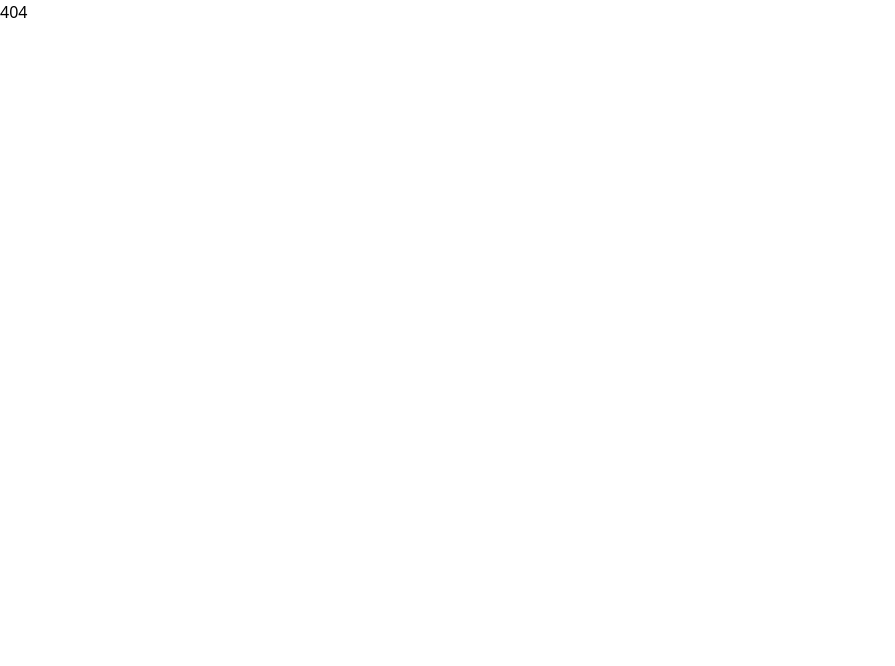
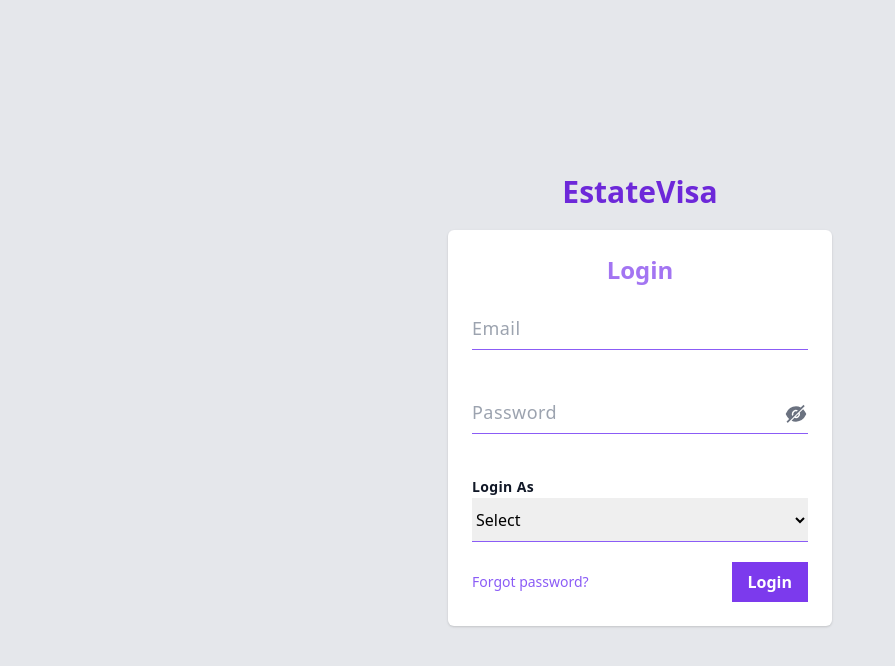
Before and after one commit to Jimlah/estatevisa-app, a React (Create React App) app: page /auth/login in a window 1280 px wide. Shown: the top 666 px of the page, without its empty margins (0-895 px from the left). Built offline with nearby package versions, Linux system fonts and the light colour scheme.

Commit message:
Created the Authentication page

```diff
--- a/src/App.css
+++ b/src/App.css
@@ -608,17 +608,6 @@ video {
   --tw-ring-offset-shadow: 0 0 #0000;
   --tw-ring-shadow: 0 0 #0000;
   --tw-shadow: 0 0 #0000;
-  --tw-ring-inset: var(--tw-empty,/*!*/ /*!*/);
-  --tw-ring-offset-width: 0px;
-  --tw-ring-offset-color: #fff;
-  --tw-ring-color: rgba(59, 130, 246, 0.5);
-  --tw-ring-offset-shadow: 0 0 #0000;
-  --tw-ring-shadow: 0 0 #0000;
-  --tw-shadow: 0 0 #0000;
-}
-
-.pointer-events-none {
-  pointer-events: none;
 }
 
 .fixed {
@@ -650,33 +639,20 @@ video {
   right: 0px;
 }
 
-.-top-0\.5 {
-  top: -0.125rem;
-}
-
-.top-1\/4 {
-  top: 25%;
-}
-
-.-top-0 {
-  top: 0px;
+.bottom-0 {
+  bottom: 0px;
 }
 
 .z-40 {
   z-index: 40;
 }
 
-.z-30 {
-  z-index: 30;
-}
-
 .col-span-full {
   grid-column: 1 / -1;
 }
 
-.my-3 {
-  margin-top: 0.75rem;
-  margin-bottom: 0.75rem;
+.m-5 {
+  margin: 1.25rem;
 }
 
 .my-5 {
@@ -684,8 +660,21 @@ video {
   margin-bottom: 1.25rem;
 }
 
-.mr-2 {
-  margin-right: 0.5rem;
+.mx-5 {
+  margin-left: 1.25rem;
+  margin-right: 1.25rem;
+}
+
+.-mt-5 {
+  margin-top: -1.25rem;
+}
+
+.mt-1 {
+  margin-top: 0.25rem;
+}
+
+.mt-3 {
+  margin-top: 0.75rem;
 }
 
 .mb-10 {
@@ -700,38 +689,26 @@ video {
   margin-bottom: 1.25rem;
 }
 
-.mt-1 {
-  margin-top: 0.25rem;
-}
-
-.mt-2 {
-  margin-top: 0.5rem;
-}
-
-.mt-3 {
-  margin-top: 0.75rem;
-}
-
-.-mt-2 {
-  margin-top: -0.5rem;
-}
-
-.-mt-5 {
-  margin-top: -1.25rem;
-}
-
 .mt-5 {
   margin-top: 1.25rem;
 }
 
+.mt-6 {
+  margin-top: 1.5rem;
+}
+
+.mt-7 {
+  margin-top: 1.75rem;
+}
+
+.mb-7 {
+  margin-bottom: 1.75rem;
+}
+
 .block {
   display: block;
 }
 
-.inline-block {
-  display: inline-block;
-}
-
 .flex {
   display: flex;
 }
@@ -748,14 +725,22 @@ video {
   height: 100vh;
 }
 
+.h-5 {
+  height: 1.25rem;
+}
+
+.h-4 {
+  height: 1rem;
+}
+
+.h-11 {
+  height: 2.75rem;
+}
+
 .h-6 {
   height: 1.5rem;
 }
 
-.h-4 {
-  height: 1rem;
-}
-
 .h-full {
   height: 100%;
 }
@@ -764,48 +749,36 @@ video {
   height: 2rem;
 }
 
-.h-5 {
-  height: 1.25rem;
-}
-
-.h-11 {
-  height: 2.75rem;
-}
-
-.h-1 {
-  height: 0.25rem;
-}
-
 .w-full {
   width: 100%;
 }
 
+.w-5 {
+  width: 1.25rem;
+}
+
+.w-48 {
+  width: 12rem;
+}
+
+.w-4 {
+  width: 1rem;
+}
+
+.w-32 {
+  width: 8rem;
+}
+
 .w-6 {
   width: 1.5rem;
 }
 
-.w-48 {
-  width: 12rem;
-}
-
-.w-4 {
-  width: 1rem;
-}
-
-.w-32 {
-  width: 8rem;
-}
-
 .w-64 {
   width: 16rem;
 }
 
 .w-8 {
   width: 2rem;
-}
-
-.w-5 {
-  width: 1.25rem;
 }
 
 .max-w-min {
@@ -813,12 +786,12 @@ video {
   max-width: min-content;
 }
 
+.max-w-sm {
+  max-width: 24rem;
+}
+
 .flex-1 {
   flex: 1 1 0%;
-}
-
-.flex-shrink-0 {
-  flex-shrink: 0;
 }
 
 .table-auto {
@@ -939,28 +912,16 @@ video {
   border-radius: 0.25rem;
 }
 
+.rounded-md {
+  border-radius: 0.375rem;
+}
+
 .border {
   border-width: 1px;
 }
 
 .border-b {
   border-bottom-width: 1px;
-}
-
-.border-t-0 {
-  border-top-width: 0px;
-}
-
-.border-l-0 {
-  border-left-width: 0px;
-}
-
-.border-r-0 {
-  border-right-width: 0px;
-}
-
-.border-none {
-  border-style: none;
 }
 
 .border-gray-700 {
@@ -968,6 +929,16 @@ video {
   border-color: rgba(55, 65, 81, var(--tw-border-opacity));
 }
 
+.border-red-500 {
+  --tw-border-opacity: 1;
+  border-color: rgba(239, 68, 68, var(--tw-border-opacity));
+}
+
+.border-purple-500 {
+  --tw-border-opacity: 1;
+  border-color: rgba(139, 92, 246, var(--tw-border-opacity));
+}
+
 .border-gray-200 {
   --tw-border-opacity: 1;
   border-color: rgba(229, 231, 235, var(--tw-border-opacity));
@@ -978,21 +949,6 @@ video {
   border-color: rgba(243, 244, 246, var(--tw-border-opacity));
 }
 
-.border-green-500 {
-  --tw-border-opacity: 1;
-  border-color: rgba(16, 185, 129, var(--tw-border-opacity));
-}
-
-.border-purple-500 {
-  --tw-border-opacity: 1;
-  border-color: rgba(139, 92, 246, var(--tw-border-opacity));
-}
-
-.border-red-500 {
-  --tw-border-opacity: 1;
-  border-color: rgba(239, 68, 68, var(--tw-border-opacity));
-}
-
 .bg-gray-100 {
   --tw-bg-opacity: 1;
   background-color: rgba(243, 244, 246, var(--tw-bg-opacity));
@@ -1003,43 +959,39 @@ video {
   background-color: rgba(255, 255, 255, var(--tw-bg-opacity));
 }
 
+.bg-gray-700 {
+  --tw-bg-opacity: 1;
+  background-color: rgba(55, 65, 81, var(--tw-bg-opacity));
+}
+
+.bg-gray-50 {
+  --tw-bg-opacity: 1;
+  background-color: rgba(249, 250, 251, var(--tw-bg-opacity));
+}
+
+.bg-gray-200 {
+  --tw-bg-opacity: 1;
+  background-color: rgba(229, 231, 235, var(--tw-bg-opacity));
+}
+
 .bg-gray-900 {
   --tw-bg-opacity: 1;
   background-color: rgba(17, 24, 39, var(--tw-bg-opacity));
 }
 
-.bg-gray-50 {
-  --tw-bg-opacity: 1;
-  background-color: rgba(249, 250, 251, var(--tw-bg-opacity));
-}
-
 .bg-gray-800 {
   --tw-bg-opacity: 1;
   background-color: rgba(31, 41, 55, var(--tw-bg-opacity));
 }
 
-.bg-gray-200 {
-  --tw-bg-opacity: 1;
-  background-color: rgba(229, 231, 235, var(--tw-bg-opacity));
-}
-
-.bg-gray-500 {
-  --tw-bg-opacity: 1;
-  background-color: rgba(107, 114, 128, var(--tw-bg-opacity));
-}
-
-.bg-gray-700 {
-  --tw-bg-opacity: 1;
-  background-color: rgba(55, 65, 81, var(--tw-bg-opacity));
-}
-
 .bg-purple-500 {
   --tw-bg-opacity: 1;
   background-color: rgba(139, 92, 246, var(--tw-bg-opacity));
 }
 
-.bg-transparent {
-  background-color: transparent;
+.bg-purple-600 {
+  --tw-bg-opacity: 1;
+  background-color: rgba(124, 58, 237, var(--tw-bg-opacity));
 }
 
 .fill-current {
@@ -1050,6 +1002,14 @@ video {
   padding: 1.25rem;
 }
 
+.p-1\.5 {
+  padding: 0.375rem;
+}
+
+.p-1 {
+  padding: 0.25rem;
+}
+
 .p-2 {
   padding: 0.5rem;
 }
@@ -1062,12 +1022,8 @@ video {
   padding: 1rem;
 }
 
-.p-1 {
-  padding: 0.25rem;
-}
-
-.p-1\.5 {
-  padding: 0.375rem;
+.p-6 {
+  padding: 1.5rem;
 }
 
 .px-4 {
@@ -1100,21 +1056,11 @@ video {
   padding-right: 0.75rem;
 }
 
-.px-6 {
-  padding-left: 1.5rem;
-  padding-right: 1.5rem;
-}
-
 .px-2 {
   padding-left: 0.5rem;
   padding-right: 0.5rem;
 }
 
-.px-0 {
-  padding-left: 0px;
-  padding-right: 0px;
-}
-
 .py-5 {
   padding-top: 1.25rem;
   padding-bottom: 1.25rem;
@@ -1128,6 +1074,10 @@ video {
   text-align: left;
 }
 
+.text-center {
+  text-align: center;
+}
+
 .text-sm {
   font-size: 0.875rem;
   line-height: 1.25rem;
@@ -1138,16 +1088,21 @@ video {
   line-height: 1rem;
 }
 
-.text-lg {
-  font-size: 1.125rem;
-  line-height: 1.75rem;
-}
-
 .text-xl {
   font-size: 1.25rem;
   line-height: 1.75rem;
 }
 
+.text-3xl {
+  font-size: 1.875rem;
+  line-height: 2.25rem;
+}
+
+.text-2xl {
+  font-size: 1.5rem;
+  line-height: 2rem;
+}
+
 .font-medium {
   font-weight: 500;
 }
@@ -1176,10 +1131,6 @@ video {
   line-height: 1rem;
 }
 
-.leading-normal {
-  line-height: 1.5;
-}
-
 .tracking-wide {
   letter-spacing: 0.025em;
 }
@@ -1222,6 +1173,11 @@ video {
   color: rgba(29, 78, 216, var(--tw-text-opacity));
 }
 
+.text-red-500 {
+  --tw-text-opacity: 1;
+  color: rgba(239, 68, 68, var(--tw-text-opacity));
+}
+
 .text-gray-800 {
   --tw-text-opacity: 1;
   color: rgba(31, 41, 55, var(--tw-text-opacity));
@@ -1247,24 +1203,13 @@ video {
   color: rgba(109, 40, 217, var(--tw-text-opacity));
 }
 
-.text-purple-900 {
-  --tw-text-opacity: 1;
-  color: rgba(76, 29, 149, var(--tw-text-opacity));
-}
-
-.text-green-500 {
-  --tw-text-opacity: 1;
-  color: rgba(16, 185, 129, var(--tw-text-opacity));
-}
-
-.text-red-500 {
-  --tw-text-opacity: 1;
-  color: rgba(239, 68, 68, var(--tw-text-opacity));
-}
-
-.text-gray-300 {
-  --tw-text-opacity: 1;
-  color: rgba(209, 213, 219, var(--tw-text-opacity));
+.text-purple-600 {
+  --tw-text-opacity: 1;
+  color: rgba(124, 58, 237, var(--tw-text-opacity));
+}
+
+.text-opacity-70 {
+  --tw-text-opacity: 0.7;
 }
 
 .placeholder-transparent::-webkit-input-placeholder {
@@ -1289,14 +1234,15 @@ video {
   box-shadow: var(--tw-ring-offset-shadow, 0 0 #0000), var(--tw-ring-shadow, 0 0 #0000), var(--tw-shadow);
 }
 
-.shadow-none {
-  --tw-shadow: 0 0 #0000;
-  box-shadow: var(--tw-ring-offset-shadow, 0 0 #0000), var(--tw-ring-shadow, 0 0 #0000), var(--tw-shadow);
-}
-
 .outline-none {
   outline: 2px solid transparent;
   outline-offset: 2px;
+}
+
+.transition-all {
+  transition-property: all;
+  transition-timing-function: cubic-bezier(0.4, 0, 0.2, 1);
+  transition-duration: 150ms;
 }
 
 .transition {
@@ -1307,18 +1253,16 @@ video {
   transition-duration: 150ms;
 }
 
-.transition-all {
-  transition-property: all;
-  transition-timing-function: cubic-bezier(0.4, 0, 0.2, 1);
-  transition-duration: 150ms;
+.delay-200 {
+  transition-delay: 200ms;
 }
 
 .delay-75 {
   transition-delay: 75ms;
 }
 
-.delay-200 {
-  transition-delay: 200ms;
+.duration-500 {
+  transition-duration: 500ms;
 }
 
 .duration-150 {
@@ -1329,38 +1273,14 @@ video {
   transition-duration: 200ms;
 }
 
-.duration-300 {
-  transition-duration: 300ms;
-}
-
-.duration-500 {
-  transition-duration: 500ms;
+.ease-out {
+  transition-timing-function: cubic-bezier(0, 0, 0.2, 1);
 }
 
 .ease-in-out {
   transition-timing-function: cubic-bezier(0.4, 0, 0.2, 1);
 }
 
-.ease-out {
-  transition-timing-function: cubic-bezier(0, 0, 0.2, 1);
-}
-
-.placeholder-shown\:mt-3:-ms-input-placeholder {
-  margin-top: 0.75rem;
-}
-
-.placeholder-shown\:mt-3:placeholder-shown {
-  margin-top: 0.75rem;
-}
-
-.placeholder-shown\:mt-5:-ms-input-placeholder {
-  margin-top: 1.25rem;
-}
-
-.placeholder-shown\:mt-5:placeholder-shown {
-  margin-top: 1.25rem;
-}
-
 .placeholder-shown\:text-gray-400:-ms-input-placeholder {
   --tw-text-opacity: 1;
   color: rgba(156, 163, 175, var(--tw-text-opacity));
@@ -1369,33 +1289,19 @@ video {
 .placeholder-shown\:text-gray-400:placeholder-shown {
   --tw-text-opacity: 1;
   color: rgba(156, 163, 175, var(--tw-text-opacity));
-}
-
-.focus-within\:border-2:focus-within {
-  border-width: 2px;
 }
 
 .focus-within\:border-b-2:focus-within {
   border-bottom-width: 2px;
 }
 
-.focus-within\:bg-transparent:focus-within {
-  background-color: transparent;
-}
-
-.focus-within\:ring-2:focus-within {
-  --tw-ring-offset-shadow: var(--tw-ring-inset) 0 0 0 var(--tw-ring-offset-width) var(--tw-ring-offset-color);
-  --tw-ring-shadow: var(--tw-ring-inset) 0 0 0 calc(2px + var(--tw-ring-offset-width)) var(--tw-ring-color);
-  box-shadow: var(--tw-ring-offset-shadow), var(--tw-ring-shadow), var(--tw-shadow, 0 0 #0000);
-}
-
-.focus-within\:ring-purple-500:focus-within {
-  --tw-ring-opacity: 1;
-  --tw-ring-color: rgba(139, 92, 246, var(--tw-ring-opacity));
-}
-
 .hover\:border-b-2:hover {
   border-bottom-width: 2px;
+}
+
+.hover\:bg-gray-300:hover {
+  --tw-bg-opacity: 1;
+  background-color: rgba(209, 213, 219, var(--tw-bg-opacity));
 }
 
 .hover\:bg-gray-900:hover {
@@ -1403,16 +1309,16 @@ video {
   background-color: rgba(17, 24, 39, var(--tw-bg-opacity));
 }
 
-.hover\:bg-gray-300:hover {
-  --tw-bg-opacity: 1;
-  background-color: rgba(209, 213, 219, var(--tw-bg-opacity));
-}
-
 .hover\:bg-purple-600:hover {
   --tw-bg-opacity: 1;
   background-color: rgba(124, 58, 237, var(--tw-bg-opacity));
 }
 
+.hover\:bg-purple-700:hover {
+  --tw-bg-opacity: 1;
+  background-color: rgba(109, 40, 217, var(--tw-bg-opacity));
+}
+
 .hover\:text-purple-600:hover {
   --tw-text-opacity: 1;
   color: rgba(124, 58, 237, var(--tw-text-opacity));
@@ -1433,22 +1339,11 @@ video {
   outline-offset: 2px;
 }
 
-.focus\:text-gray-800:focus {
-  --tw-text-opacity: 1;
-  color: rgba(31, 41, 55, var(--tw-text-opacity));
-}
-
 .focus\:outline-none:focus {
   outline: 2px solid transparent;
   outline-offset: 2px;
 }
 
-.focus\:ring-0:focus {
-  --tw-ring-offset-shadow: var(--tw-ring-inset) 0 0 0 var(--tw-ring-offset-width) var(--tw-ring-offset-color);
-  --tw-ring-shadow: var(--tw-ring-inset) 0 0 0 calc(0px + var(--tw-ring-offset-width)) var(--tw-ring-color);
-  box-shadow: var(--tw-ring-offset-shadow), var(--tw-ring-shadow), var(--tw-shadow, 0 0 #0000);
-}
-
 .group:hover .group-hover\:text-purple-500 {
   --tw-text-opacity: 1;
   color: rgba(139, 92, 246, var(--tw-text-opacity));
@@ -1465,22 +1360,6 @@ video {
 
 .peer:placeholder-shown ~ .peer-placeholder-shown\:mt-2 {
   margin-top: 0.5rem;
-}
-
-.peer:-ms-input-placeholder ~ .peer-placeholder-shown\:mt-5 {
-  margin-top: 1.25rem;
-}
-
-.peer:placeholder-shown ~ .peer-placeholder-shown\:mt-5 {
-  margin-top: 1.25rem;
-}
-
-.peer:-ms-input-placeholder ~ .peer-placeholder-shown\:mt-3 {
-  margin-top: 0.75rem;
-}
-
-.peer:placeholder-shown ~ .peer-placeholder-shown\:mt-3 {
-  margin-top: 0.75rem;
 }
 
 .peer:-ms-input-placeholder ~ .peer-placeholder-shown\:text-lg {
@@ -1501,16 +1380,6 @@ video {
   font-weight: 500;
 }
 
-.peer:-ms-input-placeholder ~ .peer-placeholder-shown\:text-gray-500 {
-  --tw-text-opacity: 1;
-  color: rgba(107, 114, 128, var(--tw-text-opacity));
-}
-
-.peer:placeholder-shown ~ .peer-placeholder-shown\:text-gray-500 {
-  --tw-text-opacity: 1;
-  color: rgba(107, 114, 128, var(--tw-text-opacity));
-}
-
 .peer:-ms-input-placeholder ~ .peer-placeholder-shown\:text-gray-400 {
   --tw-text-opacity: 1;
   color: rgba(156, 163, 175, var(--tw-text-opacity));
@@ -1519,18 +1388,6 @@ video {
 .peer:placeholder-shown ~ .peer-placeholder-shown\:text-gray-400 {
   --tw-text-opacity: 1;
   color: rgba(156, 163, 175, var(--tw-text-opacity));
-}
-
-.peer:focus-within ~ .peer-focus-within\:static {
-  position: static;
-}
-
-.peer:focus-within ~ .peer-focus-within\:mt-0 {
-  margin-top: 0px;
-}
-
-.peer:focus-within ~ .peer-focus-within\:-mt-1 {
-  margin-top: -0.25rem;
 }
 
 .peer:focus-within ~ .peer-focus-within\:-mt-2 {
@@ -1546,8 +1403,9 @@ video {
   line-height: 1rem;
 }
 
-.peer:focus-within ~ .peer-focus-within\:font-medium {
-  font-weight: 500;
+.peer:focus-within ~ .peer-focus-within\:text-sm {
+  font-size: 0.875rem;
+  line-height: 1.25rem;
 }
 
 .peer:focus-within ~ .peer-focus-within\:font-bold {
@@ -1566,19 +1424,6 @@ video {
 .peer:active ~ .peer-active\:text-xs {
   font-size: 0.75rem;
   line-height: 1rem;
-}
-
-@media (min-width: 640px) {
-  .sm\:mr-3 {
-    margin-right: 0.75rem;
-  }
-}
-
-@media (min-width: 768px) {
-  .md\:text-sm {
-    font-size: 0.875rem;
-    line-height: 1.25rem;
-  }
 }
 
 @media (min-width: 1024px) {
--- a/src/App.js
+++ b/src/App.js
@@ -5,6 +5,9 @@ import DashboardIndex from './pages/Dashboard/DashboardIndex';
 import EstateIndex from './pages/Estate/EstateIndex';
 import Wrapper from './pages/Main/Wrapper';
 import EstateCreate from './pages/Estate/EstateCreate';
+import Login from './pages/Auth/Login';
+import Auth from './pages/Auth/Auth';
+import ForgetPassword from './pages/Auth/ForgetPassword';
 
 function App() {
   return (
@@ -12,6 +15,10 @@ function App() {
       <Routes>
         <Route path="/" element={<Wrapper />} >
           <Route index element={<div>Main </div>} />
+          <Route path="auth" element={<Auth />}>
+            <Route path="login" element={<Login />} />
+            <Route path="forget-password" element={<ForgetPassword />} />
+          </Route>
           <Route path="dashboard" element={<Dashboard />} >
             <Route index element={<DashboardIndex />} />
             <Route path="estates" element={<EstateIndex />} />
--- a/src/components/Form/InputField.jsx
+++ b/src/components/Form/InputField.jsx
@@ -1,9 +1,9 @@
 const InputField = ({ label, name, error, ...props }) => {
     // peer-focus-within:-mt-2 peer-focus-within:text-xs peer-focus-within:text-gray-900 peer-active:-mt-2 peer-active:text-xs
     return (
-        <div className="relative my-5">
+        <div className="relative w-full my-5">
             <input name={name} id={name} {...props} className={`border-b w-full h-11 flex items-center focus:outline-none focus-within:border-b-2 font-medium peer placeholder-transparent tracking-wide ${error ? "border-red-500" : "border-purple-500"}`} placeholder={label} />
-            <label htmlFor={name} className="absolute top-0 left-0 block -mt-5 text-xs font-semibold tracking-wide text-gray-900 transition-all duration-500 ease-out delay-200 placeholder-shown:text-gray-400 peer-placeholder-shown:mt-2 peer-placeholder-shown:text-gray-400 peer-placeholder-shown:font-medium peer-placeholder-shown:text-lg peer-focus-within:-mt-5 peer-focus-within:text-xs peer-focus-within:font-bold peer-focus-within:text-gray-900">{label}</label>
+            <label htmlFor={name} className="absolute top-0 left-0 block -mt-5 text-sm font-semibold tracking-wide text-gray-900 transition-all duration-500 ease-out delay-200 appearance-none placeholder-shown:text-gray-400 peer-placeholder-shown:mt-2 peer-placeholder-shown:text-gray-400 peer-placeholder-shown:font-medium peer-placeholder-shown:text-lg peer-focus-within:-mt-5 peer-focus-within:text-sm peer-focus-within:font-bold peer-focus-within:text-gray-900">{label}</label>
             {error && <span className="mt-1 text-xs font-semibold tracking-wide text-red-500 whitespace-nowrap">{error}</span>}
         </div>
     )
--- a/src/components/Form/InputPasswordField.jsx
+++ b/src/components/Form/InputPasswordField.jsx
@@ -14,9 +14,9 @@ const InputPasswordField = ({ label, name, error, ...props }) => {
     }
 
     return (
-        <div className="relative">
+        <div className="relative w-full">
             <InputField label={label} name={name} error={error} type={showPassword ? 'password' : 'text'} {...rest} />
-            <button type="button" className="absolute top-0 right-0 mt-3" onClick={handleShowPassword}>
+            <button type="button" className="absolute bottom-0 right-0 mb-7" onClick={handleShowPassword}>
                 {
                     showPassword ? <AiFillEyeInvisible className="w-6 h-6 text-gray-500 " /> : <AiFillEye className="w-6 h-6 text-gray-500 " />
                 }
--- a/src/components/Form/SelectOption.jsx
+++ b/src/components/Form/SelectOption.jsx
@@ -1,7 +1,7 @@
 const SelectOption = ({ label, name, error, options, ...props }) => {
     return (
-        <div className="w-full">
-            <label htmlFor={name} className="text-sm font-semibold tracking-wide text-gray-900">{label}</label>
+        <div className="w-full my-5">
+            <label htmlFor={name} className="text-sm font-bold tracking-wide text-gray-900">{label}</label>
             <select name={name} {...props} className="w-full overflow-hidden font-medium border-b border-purple-500 hover:border-b-2 h-11 focus:outline-none">
                 <option value="" disabled selected>Select</option>
                 {options.map((option, index) => (
--- /dev/null
+++ b/src/pages/Auth/Auth.jsx
@@ -0,0 +1,16 @@
+import { Outlet } from 'react-router-dom';
+
+const Auth = () => {
+    return (
+        <div className="flex flex-col items-center justify-center w-full h-screen px-5 bg-gray-200">
+            <h1 className="mb-5 text-3xl font-bold text-purple-700">
+                EstateVisa
+            </h1>
+            <div className="w-full max-w-sm p-6 bg-white rounded-md shadow">
+                <Outlet />
+            </div>
+        </div>
+    )
+}
+
+export default Auth;
--- /dev/null
+++ b/src/pages/Auth/ForgetPassword.jsx
@@ -0,0 +1,23 @@
+import InputField from './../../components/Form/InputField';
+import SelectOption from './../../components/Form/SelectOption';
+import { Link } from 'react-router-dom';
+
+const ForgetPassword = () => {
+    return (
+        <div className="w-full h-full">
+            <h2 className="text-2xl font-bold text-center text-purple-600 text-opacity-70">Forget Password</h2>
+            <form action="#" className="flex flex-col items-start justify-start w-full">
+                <InputField name="email" type="email" placeholder="Email" label="Email" />
+                <SelectOption name="type" options={['Manager', 'Admin', 'User']} label="Login As" />
+                <div className="flex items-center justify-between w-full">
+                    <Link to="/auth/login" className="text-sm text-purple-500 hover:text-purple-600" >
+                        Login
+                    </Link>
+                    <button className="px-4 py-2 font-bold text-white bg-purple-600 hover:bg-purple-700">Recover Password</button>
+                </div>
+            </form>
+        </div>
+    )
+}
+
+export default ForgetPassword
--- /dev/null
+++ b/src/pages/Auth/Login.jsx
@@ -0,0 +1,23 @@
+import InputField from "../../components/Form/InputField"
+import InputPasswordField from "../../components/Form/InputPasswordField"
+import { Link } from 'react-router-dom';
+import SelectOption from './../../components/Form/SelectOption';
+
+const Login = () => {
+    return (
+        <div className="w-full h-full">
+            <h2 className="text-2xl font-bold text-center text-purple-600 text-opacity-70">Login</h2>
+            <form action="#" className="flex flex-col items-start justify-start w-full">
+                <InputField name="email" type="email" placeholder="Email" label="Email" />
+                <InputPasswordField name="password" type="password" placeholder="Password" label="Password" />
+                <SelectOption name="type" options={['Manager', 'Admin', 'User']} label="Login As" />
+                <div className="flex items-center justify-between w-full">
+                    <Link to="/auth/forget-password" className="text-sm text-purple-500 hover:text-purple-600" >Forgot password?</Link>
+                    <button className="px-4 py-2 font-bold text-white bg-purple-600 hover:bg-purple-700">Login</button>
+                </div>
+            </form>
+        </div>
+    )
+}
+
+export default Login
--- a/src/pages/Estate/EstateCreate.jsx
+++ b/src/pages/Estate/EstateCreate.jsx
@@ -6,7 +6,7 @@ import SelectOption from '../../components/Form/SelectOption';
 const EstateCreate = () => {
     return (
         <Panel title="Estates Creation">
-            <form action="" className="px-2 py-5">
+            <form action="#" className="px-2 py-5">
                 <InputField label="First Name" name="first_name" autoFocus />
                 <InputPasswordField label="Password" name="password" type="password" />
                 <SelectOption label="Select" name="select" options={['Male', "Female"]} />
```
